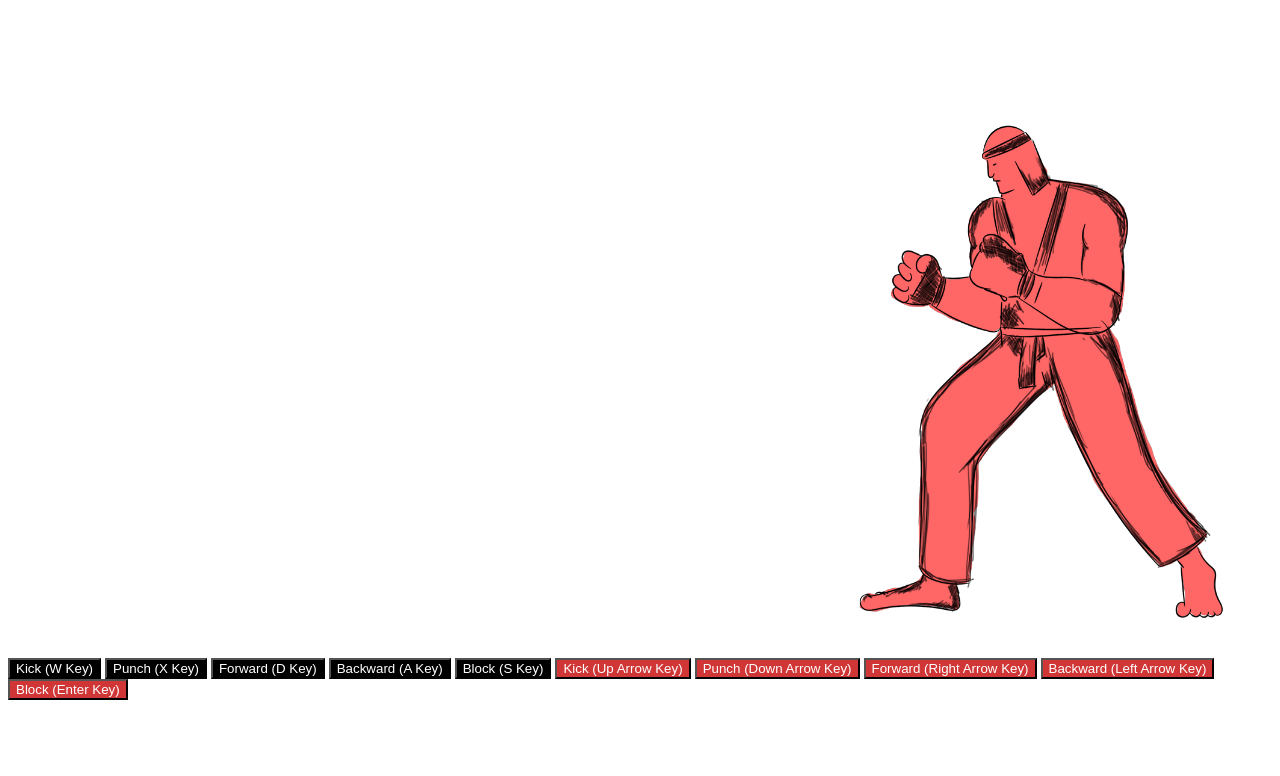
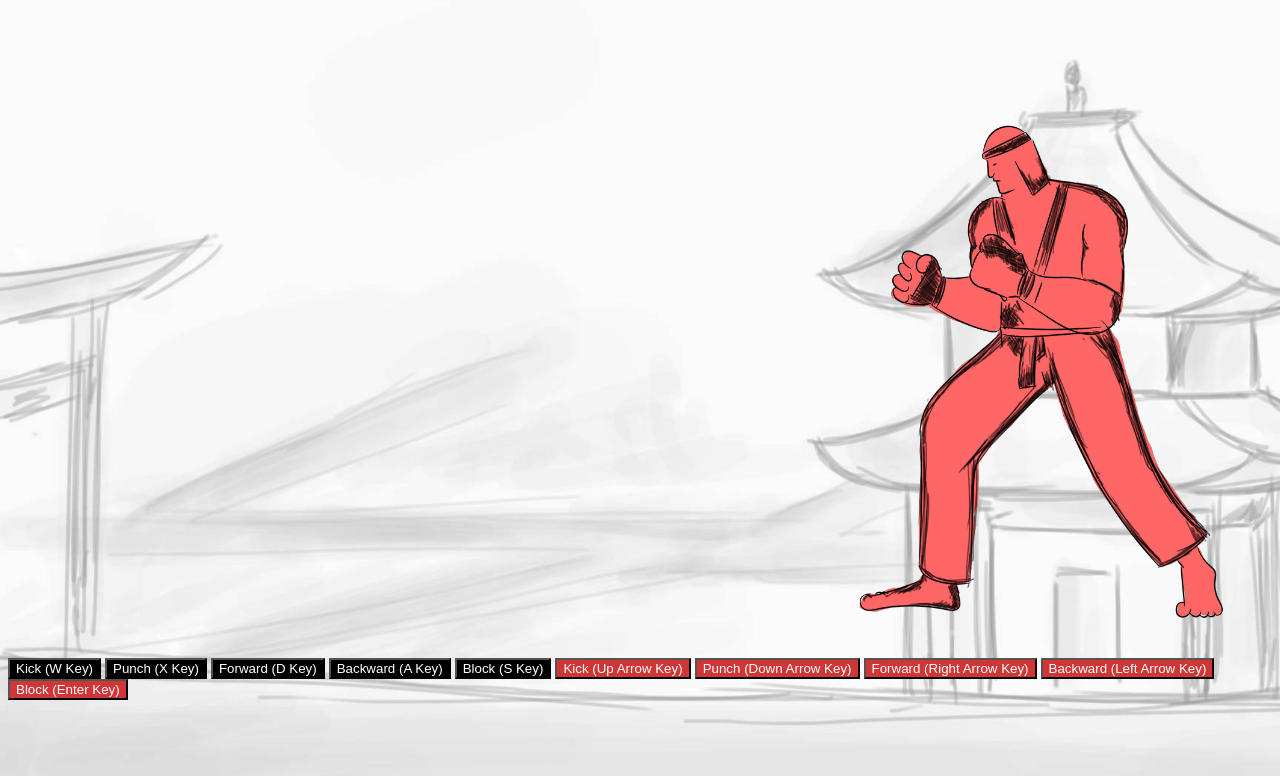
Before and after one commit to jigyasawadhwani/MartialArts, a plain HTML site: page index.html in a window 1280 px wide. Shown: the top 776 px of the page. Drawn offline with Linux system fonts and the light colour scheme.

Commit message:
Update index.html

```diff
--- a/index.html
+++ b/index.html
@@ -1,7 +1,7 @@
 <head>
     <style>
             body {
-                background-image: url('._background.jpg');
+                background-image: url('background.jpg');
                 background-repeat: no-repeat;
                 background-attachment: fixed;
                 background-size: cover;
```
